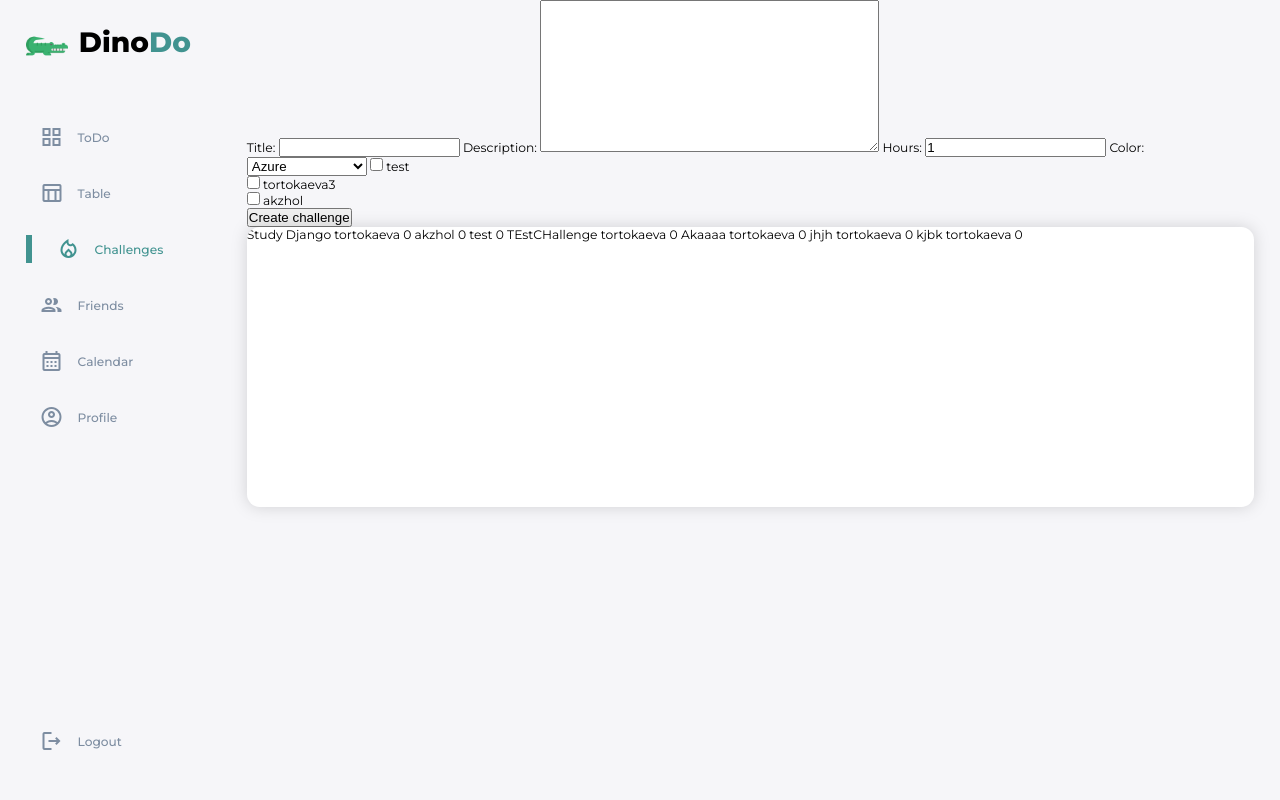
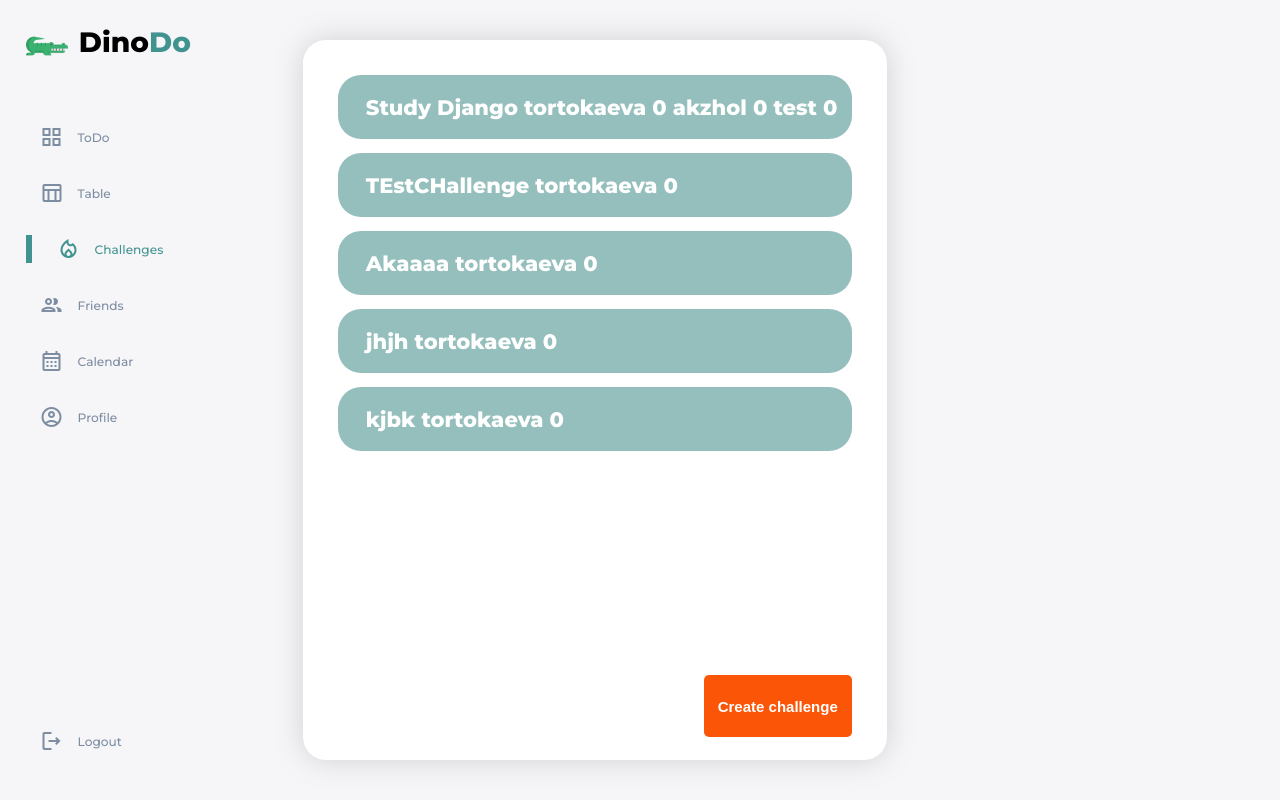
Before and after one commit to beliyaka98/dinodo, a Django app: page /challenges/ in a window 1280 px wide. Run offline with Django 4.2, Linux system fonts and the light colour scheme; a user stored in the database is signed in; data comes from the database, SQL or seed files in the repository; both versions use the stored data as it was after the commit.

Commit message:
added challenges style

```diff
--- /dev/null
+++ b/main/static/main/challenges.css
@@ -0,0 +1,140 @@
+.challenge-main{
+    height: 100vh;
+    display: grid;
+    grid-template-columns: 50vw auto;
+}
+
+.challenge-main-left{
+    display: flex;
+    justify-content: center;
+    align-items: center;
+    padding-left: 4rem;
+}
+
+.challenge-main-card{
+    height: 90vh;
+    width: 46vw;
+    background-color: white;
+    filter: drop-shadow(0px 0px 15px rgba(0,0,0,0.15));
+    display: grid;
+    grid-template-rows: 85% 15%;
+    border-radius: 23px;
+    position: relative;
+
+}
+
+.challenge-card-top{
+    overflow-y: auto;
+    padding: 6%;
+    display: flex;
+    flex-direction: column;
+    gap: 1rem;
+}
+
+.challenge-card-main{
+    display: flex;
+    align-items: center;
+    border-radius: 23px;
+    height: 8vh;
+    padding-left: 2rem;
+    font-size: 1.5rem;
+    font-weight: 600;
+    color: white;
+}
+
+.challenge-card-bottom{
+    display: flex;
+    justify-content: end;
+    padding: 4% 6%;
+}
+
+.challenge-card-bottom button{
+    padding: 0.5rem 1rem;
+    font-size: 15px;
+    font-weight: 600;
+    color: white;
+    background: #fb5607;
+    border: none;
+    outline: none;
+    cursor: pointer;
+    border-radius: 5px;
+}
+
+.popup{
+    position: absolute;
+    top: -110%;
+    left: 50%;
+    opacity: 0;
+    transform: translate(-50%,-50%) scale{1.25};
+    width: 26vw;
+    padding: 1.5rem 5rem;
+    background: white;
+    filter: drop-shadow(0px 0px 15px rgba(0,0,0,0.25));
+    border-radius: 10px;
+    transition: top 0ms ease-in-out 200ms,
+                opacity 200ms ease-in-out 0ms,
+                transform 200ms ease-in-out 0ms;
+}
+
+.popup.active{
+    top: 45%;
+    opacity: 1;
+    transform: translate(-50%,-50%) scale(1);
+    transition: top 0ms ease-in-out 0ms,
+                opacity 200ms ease-in-out 0ms,
+                transform 200ms ease-in-out 0ms;
+}
+
+.popup .close{
+    position: absolute;
+    top: 5%;
+    right: 5%;
+    cursor: pointer;
+}
+
+.popup h2{
+    text-align: center;
+    color: #222;
+    margin: 10px 0 20px;
+    font-size: 25px;
+
+}
+
+.popup input{
+    margin: 10px 0 10px;
+    display: block;
+    width: 100%;
+    padding: 10px;
+    outline: none;
+    border: 1px solid #aaa;
+    border-radius: 5px;
+}
+
+.popup input[type=checkbox]{
+    margin: 5px 5px 0px 5px;
+    width: auto;
+}
+
+
+.popup .labeles{
+    display: flex;
+    justify-content: start;
+}
+
+.popup input[type=submit]{
+    color: #f5f5f5;
+    background: #222;
+    cursor: pointer;
+    border: none;
+    outline: none;
+    border-radius: 10px;
+}
+
+
+
+.popup label{
+    align-items: center;
+    text-align: center;
+    display: flex;
+    font-size: 15px;
+}
--- a/main/templates/main/base.html
+++ b/main/templates/main/base.html
@@ -62,5 +62,8 @@
     {% endblock %}
 
   </div>
+{% block script %}
+{% endblock %}
+
 </body>
 </html>
--- a/main/templates/main/challenges.html
+++ b/main/templates/main/challenges.html
@@ -1,19 +1,48 @@
 {% extends 'main/base.html' %}
 {% load static %}
+{% block css %}
+<link rel="stylesheet" href="{% static 'main/challenges.css' %}">
+{% endblock %}
+{% block content %}
+  <div class="challenge-main">
+    <div class="challenge-main-left">
+      <div class="challenge-main-card">
+        <div class="challenge-card-top">
+          {% for my_challenge in my_challenges %}
+          <div class="challenge-card-main" style="background-color: #95bfbd;">
+            {{my_challenge}}
+            {% for record in my_challenge.get_all_self_hours %}
+              {{record.participant}}
+              {{record.self_hours}}
+            {% endfor %}
+          </div>
+          {% endfor %}
+        </div>
+        <div class="challenge-card-bottom">
+          <button id="show_create" onclick="nada()">
+            Create challenge
+          </button>
+          <div class="popup">
+            <div class="close" id="close-btn" onclick="nenada()">
+              <span class="material-icons-outlined">close</span>
+            </div>
+            <h2>Create new challenge </h2>
 
-{% block content %}
-
-  <div>
             <form method="post">
             {% csrf_token %}
             {{challenge_form}}
             {% for friend in request.user.profile.get_friends %}
+              <div class="labeles">
                 <input type="checkbox" id="{{friend.id}}" name="challengefriends" value="{{friend.id}}">
                 <label for="{{friend.id}}"> {{friend}}</label><br>
+              </div>
             {% endfor %}
             <input type="submit" value="Create challenge">
+            </form>
+          </div>
+        </div>
+        <!--
 
-    </form>
 
         <div class="card-right">
           {% for relation in challenge_relationship %}
@@ -30,15 +59,26 @@
               </div>
             </div>
           {% endfor %}
-      {% for my_challenge in my_challenges %}
-        {{my_challenge}}
-        {% for record in my_challenge.get_all_self_hours %}
-          {{record.participant}}
-          {{record.self_hours}}
-        {% endfor %}
-      {% endfor %}
+
+
+
+
+        </div>-->
       </div>
+    </div>
+    <div class="challenge-main-right">
+    </div>
+  </div>
+{% endblock %}
+{% block script %}
+<script type="text/javascript">
+  function nada(){
+    document.querySelector(".popup").classList.add("active");
+  };
 
-  </div>
+  function nenada(){
+    document.querySelector(".popup").classList.remove("active");
+  };
 
+</script>
 {% endblock %}
```
Also changed, not shown: db.sqlite3. Lines whose indentation alone changed are shown as unchanged.
